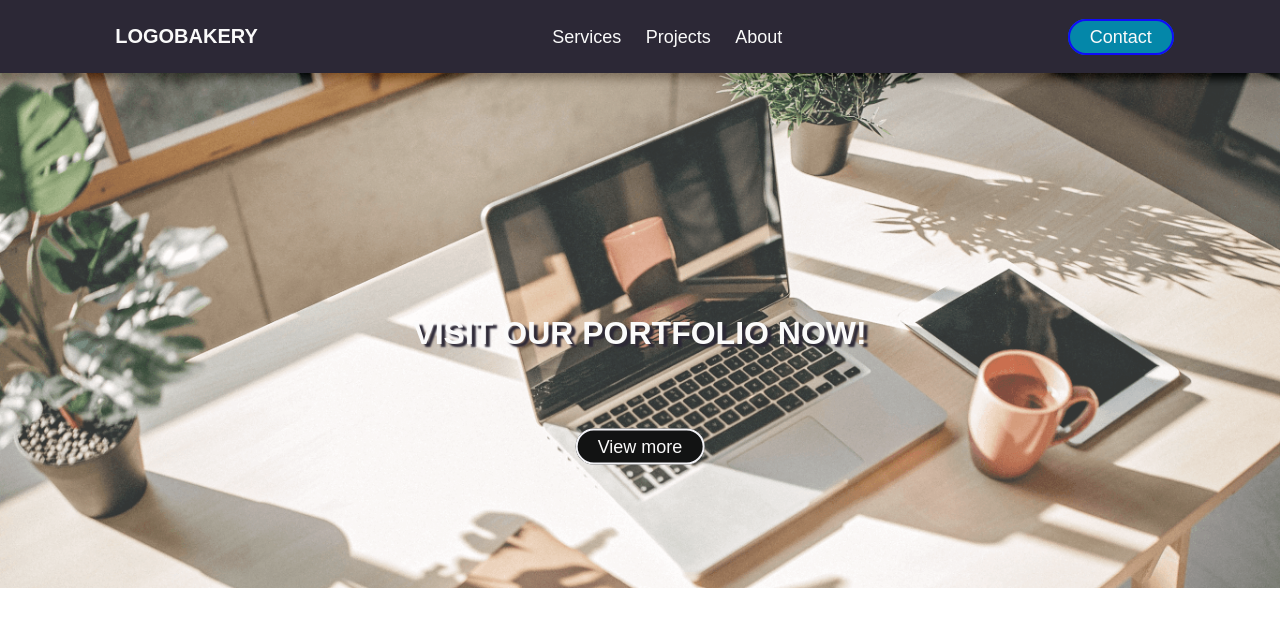
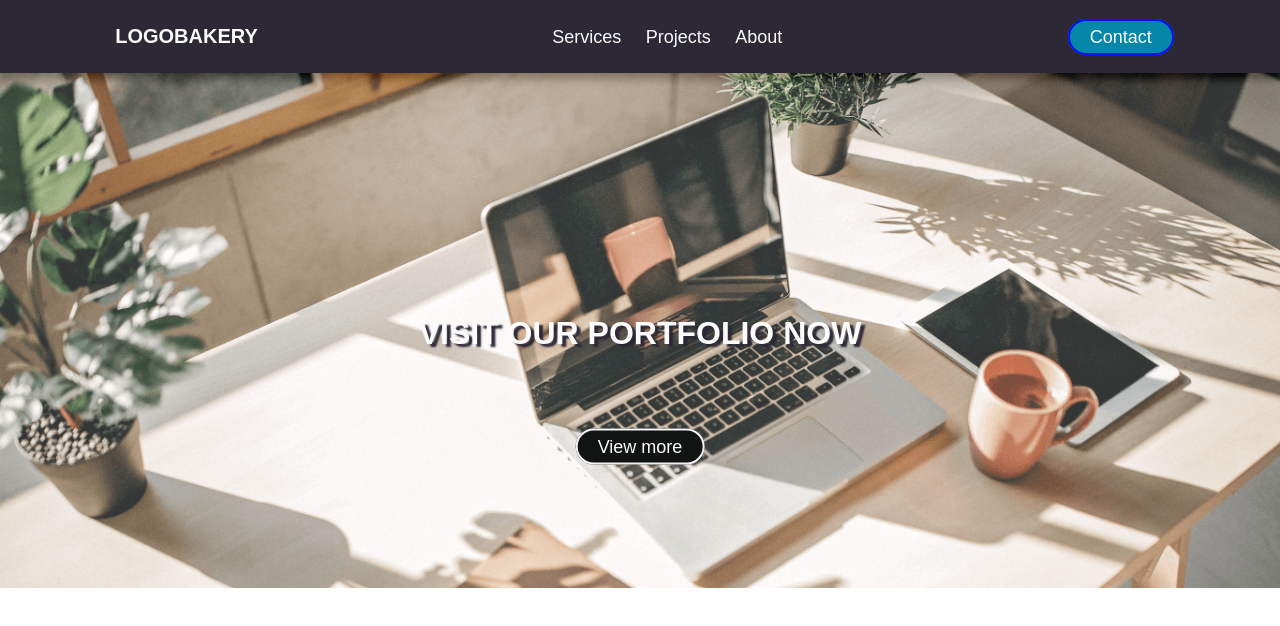
Before and after one commit to nicolasui/web-components, a plain HTML site: page componente-navbar-03/index.html in a window 1280 px wide. Drawn offline with Linux system fonts and the light colour scheme.

Commit message:
Navbar 04 continuacion de correcciones

```diff
--- a/componente-navbar-03/index.html
+++ b/componente-navbar-03/index.html
@@ -30,7 +30,7 @@
         <div class="hero">
             <img class="hero-img" src="hero_img.png" alt="imagen del hero">
             <h1 class="hero-message">
-                VISIT OUR PORTFOLIO NOW!
+                VISIT OUR PORTFOLIO NOW
             </h1>
             <div class="hero-button">
                 <a href="#">View more</a>
```
